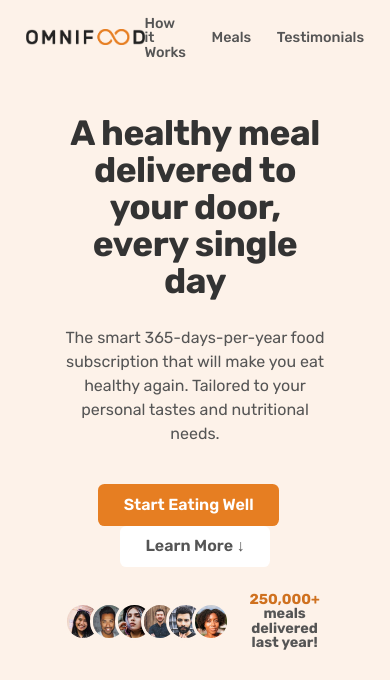
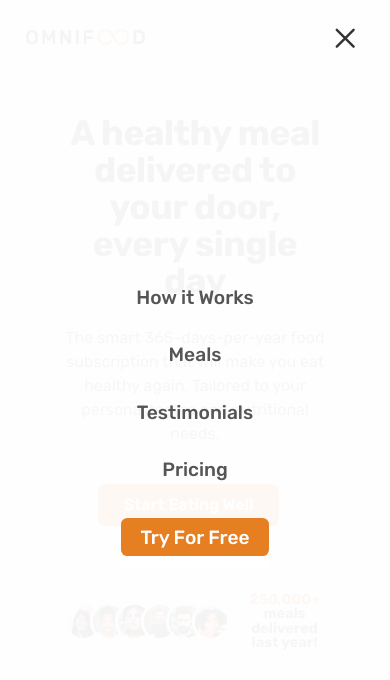
Before and after one commit to priyanu17/OmniFood, a plain HTML site: page index.html in a window 390 px wide. Shown: the top 680 px of the page. Drawn offline with nearby package versions, Linux system fonts and the light colour scheme.

Commit message:
adding mobile nav menu

```diff
--- a/css/queries.css
+++ b/css/queries.css
@@ -108,4 +108,58 @@
   .btn-form {
     margin-top: 2.4rem;
   }
+
+  /* MOBILE NAVIGATION */
+  .btn-mobile-nav {
+    display: block;
+  }
+
+  .nav-main {
+    background-color: rgba(255, 255, 255, 0.95);
+    position: absolute;
+    top: 0;
+    left: 0;
+    width: 100%;
+    height: 100vh;
+    display: flex;
+    align-items: center;
+    justify-content: center;
+    transition: all 500ms;
+
+    /* No transitions possible with display prop */
+    /* display: none; */
+
+    /* Steps for removing element */
+    /* Step 1 -Hide visually */
+    opacity: 0;
+
+    /* Step 2-Make it unaccessible */
+    pointer-events: none;
+
+    /* Step 3-Hide from screen readers */
+    visibility: hidden;
+  }
+
+  .nav-open .nav-main {
+    /* Undoing all three steps */
+    opacity: 1;
+    pointer-events: auto;
+    visibility: visible;
+  }
+  .nav-main-list {
+    flex-direction: column;
+    gap: 4.8rem;
+  }
+
+  .nav-main-link:link,
+  .nav-main-link:visited {
+    font-size: 2.4rem;
+  }
+
+  .nav-open .icon-mobile-nav[name='close-outline'] {
+    display: block;
+  }
+  .nav-open .icon-mobile-nav[name='menu-outline'] {
+    display: none;
+  }
 }
--- a/css/style.css
+++ b/css/style.css
@@ -37,6 +37,22 @@
 .nav-main-link.nav-cta:hover,
 .nav-main-link.nav-cta:active {
   background-color: #cf711f;
+}
+
+.btn-mobile-nav {
+  border: none;
+  background: none;
+  cursor: pointer;
+  display: none;
+}
+.icon-mobile-nav {
+  height: 4.8rem;
+  width: 4.8rem;
+  color: #333;
+}
+
+.icon-mobile-nav[name='close-outline'] {
+  display: none;
 }
 
 /* ****************************************** */
--- a/index.html
+++ b/index.html
@@ -26,7 +26,7 @@
     ></script>
   </head>
   <body>
-    <header class="header">
+    <header class="header nav-open">
       <a href="#">
         <img src="./img/omnifood-logo.png" class="logo" alt="Omnifood logo" />
       </a>
@@ -39,6 +39,10 @@
           <li><a href="#" class="nav-main-link nav-cta">Try For Free</a></li>
         </ul>
       </nav>
+      <button class="btn-mobile-nav">
+        <ion-icon name="menu-outline" class="icon-mobile-nav"></ion-icon>
+        <ion-icon name="close-outline" class="icon-mobile-nav"></ion-icon>
+      </button>
     </header>
     <main>
       <section class="section-hero">
```
